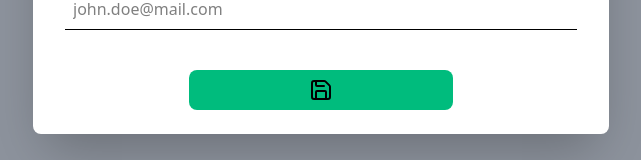
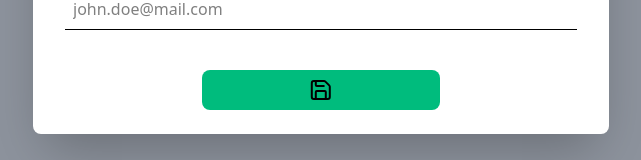
Before and after one commit to DiXap/user-management-app, a React (Vite) app: page / in a window 1280 px wide. Shown: the part 475-635 px from the top of the page, without its empty margins (319-960 px from the left). Built offline with nearby package versions, Linux system fonts and the light colour scheme.

Commit message:
feat: introduces changes to manage UserForm rendering when attempting to update an User

```diff
--- a/src/components/UserForm.jsx
+++ b/src/components/UserForm.jsx
@@ -1,13 +1,20 @@
-import { Save } from "lucide-react";
-import { useState } from "react";
+import { CircleSlash, Save } from "lucide-react";
+import { useEffect, useState } from "react";
 import { useUserContext } from "../contexts/UserContext";
 
 const UserForm = () => {
-    const { addUser } = useUserContext();
+  const { addUser, updateUser, userToUpdate, dropUserToUpdate } =
+    useUserContext();
   const [userFormData, setUserFormData] = useState({
     name: "",
     email: "",
   });
+
+  useEffect(() => {
+    if (userToUpdate) {
+      setUserFormData({ name: userToUpdate.name, email: userToUpdate.email });
+    }
+  }, [userToUpdate]);
 
   const handleSubmit = (event) => {
     event.preventDefault();
@@ -15,13 +22,25 @@ const UserForm = () => {
     const { name, email } = userFormData;
 
     const newUser = {
-      id: Date.now(),
       name: name.trim(),
       email: email.trim(),
     };
 
-    addUser(newUser);
+    if (!userToUpdate) {
+      addUser({ id: Date.now(), ...newUser });
       console.log("User saved:", newUser);
+    } else {
+      updateUser({ ...userToUpdate, ...newUser });
+      dropUserToUpdate();
+      console.log(`User ${userToUpdate.id} updated`, userFormData);
+    }
+    setUserFormData({ name: "", email: "" });
+  };
+
+  const handleUpdateCancel = (event) => {
+    event.preventDefault();
+
+    dropUserToUpdate();
     setUserFormData({ name: "", email: "" });
   };
 
@@ -80,12 +99,23 @@ const UserForm = () => {
             />
           </div>
         </div>
+        <div className="w-full mt-8 flex flex-wrap justify-between gap-1">
+          {userToUpdate && (
+            <button
+              type="button"
+              className="w-full sm:w-[45%] mx-auto p-2 bg-red-600 rounded-lg"
+              onClick={handleUpdateCancel}
+            >
+              <CircleSlash className="w-full" />
+            </button>
+          )}
           <button
             type="submit"
-          className="w-full sm:w-[50%] mt-8 mx-auto p-2 bg-emerald-500 rounded-lg"
+            className="w-full sm:w-[45%] mx-auto p-2 bg-emerald-500 rounded-lg"
           >
             <Save className="w-full" />
           </button>
+        </div>
       </form>
     </div>
   );
```
Lines whose indentation alone changed are shown as unchanged.
